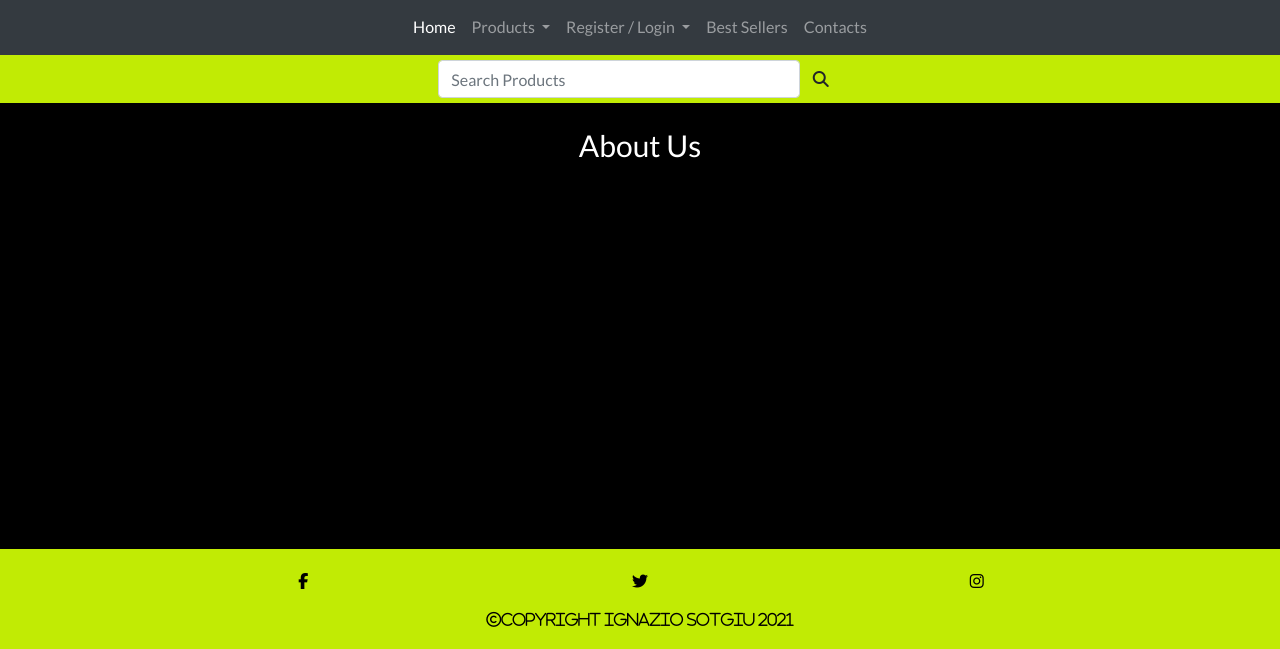
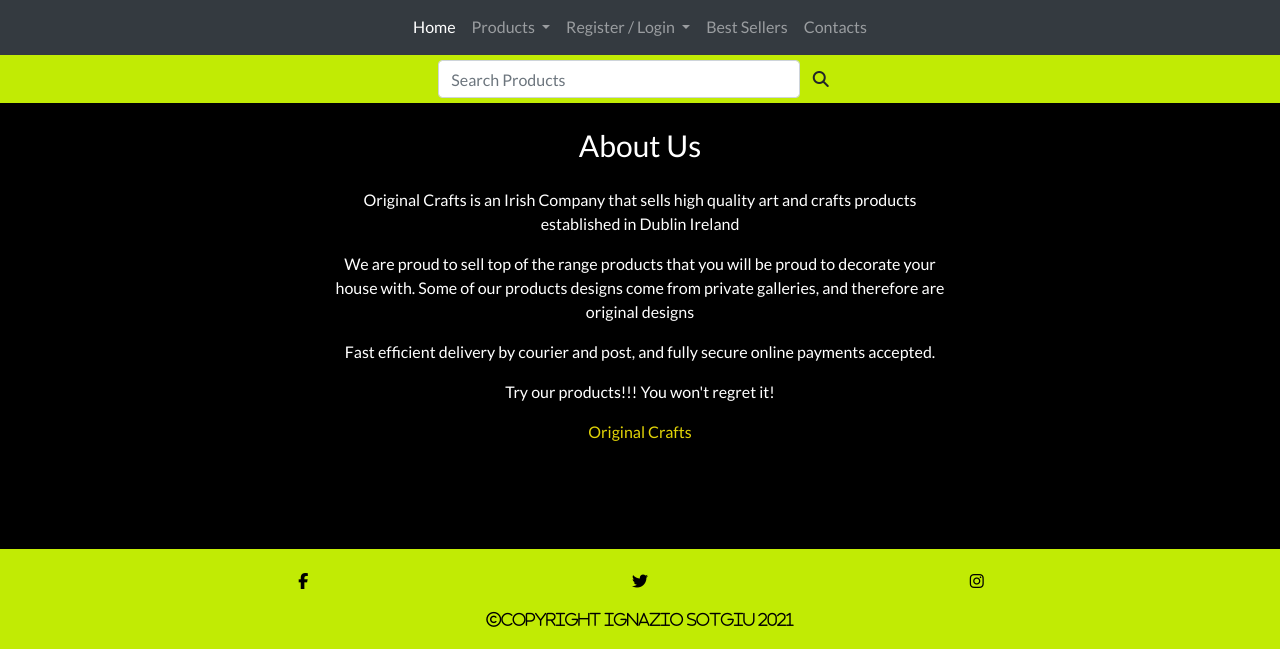
Before and after one commit to Code-Institute-Submissions/IgnazioSotgiu-original-crafts, a Django app: page /store/about_page/ in a window 1280 px wide. Shown: the part 151-800 px from the top of the page. Run offline with Django 3.2, Linux system fonts and the light colour scheme; some libraries are stand-ins or nearby versions.

Commit message:
Added text to about us page

```diff
--- a/store/templates/store/about_page.html
+++ b/store/templates/store/about_page.html
@@ -9,7 +9,16 @@
             <span class="promotion-section-title">About Us</span>
         </div>
     </div>
-    <div class="row bg-black">
+    <div class="row">
+        <div class="col-10 offset-1 col-md-8 offset-md-2 col-lg-6 offset-lg-3 white-text center-align">
+            <p>Original Crafts is an Irish Company that sells high quality art and crafts products established in Dublin Ireland</p>
+            <p>We are proud to sell top of the range products that you will be proud to decorate your house with.
+                Some of our products designs come from private galleries, and therefore are original designs</p>
+            <p>Fast efficient delivery by courier and post, and fully secure online payments accepted. </p>
+            <P>Try our products!!! You won't regret it!
+            </P>
+            <p class="yellow-text">Original Crafts</p>
+        </div>
 
     </div>
 {% endblock %}
```
